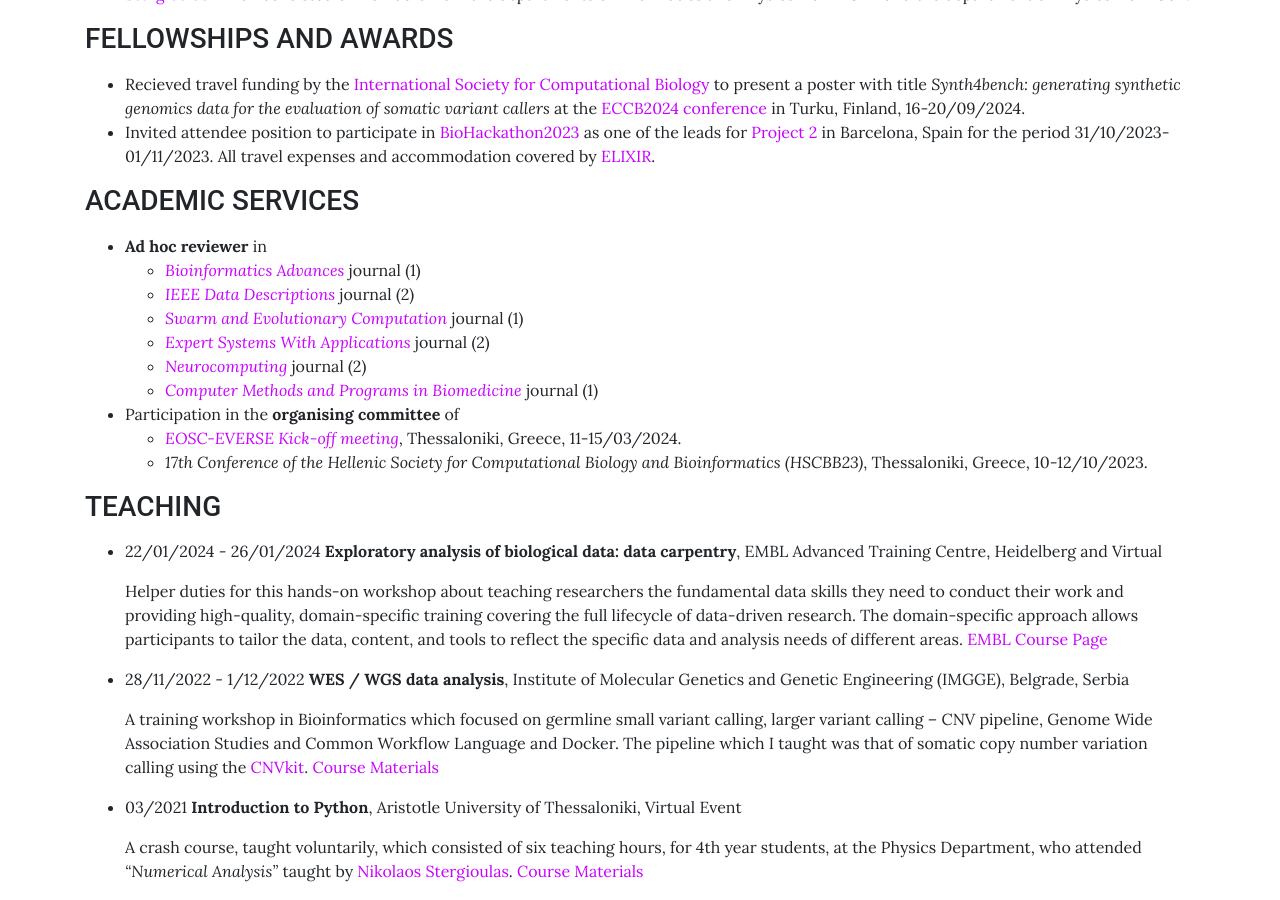
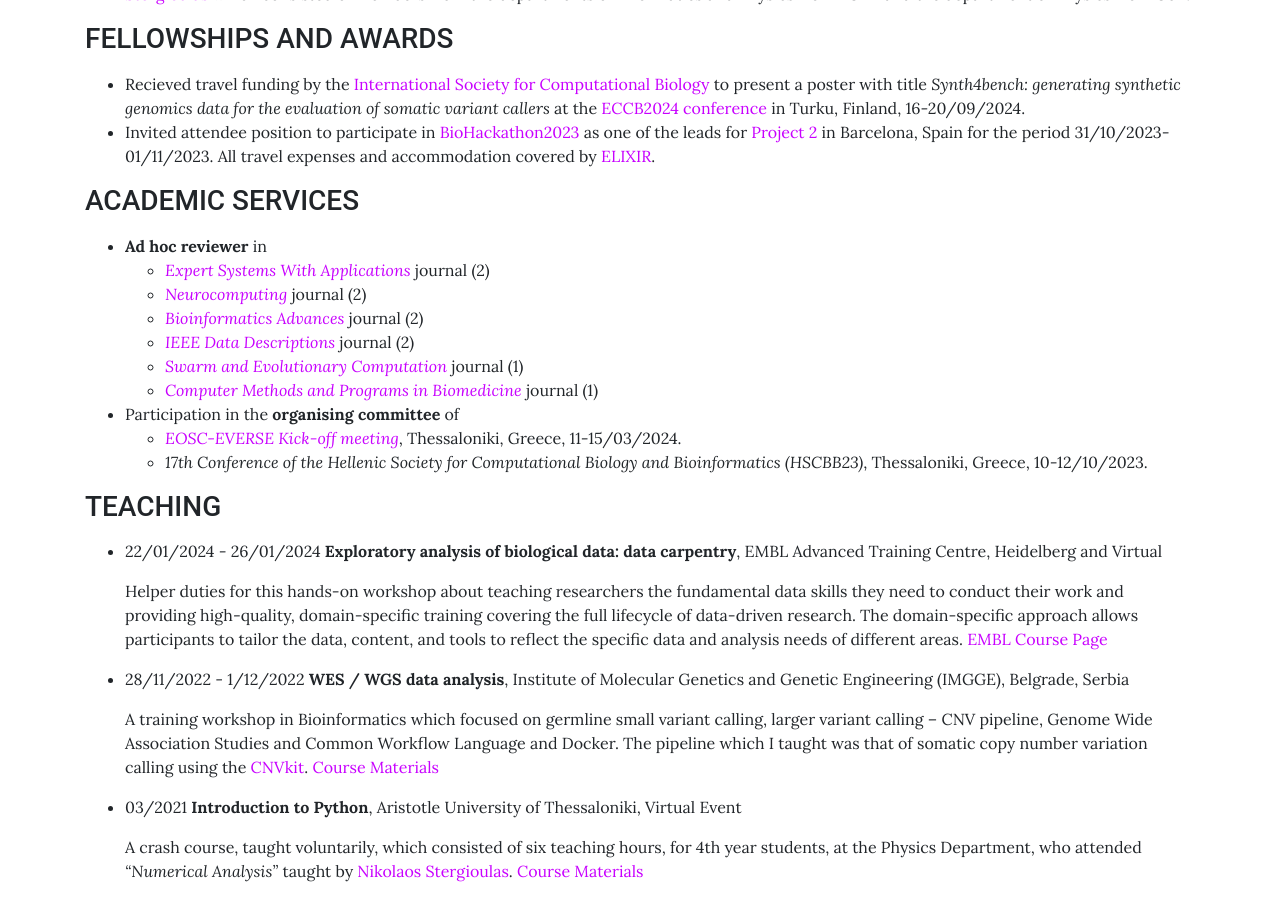
Before and after one commit to sfragkoul/sfragkoul.github.io, a Jekyll site: the page built from pages/CV.md, in a window 1280 px wide and 900 px high, scrolled down 1607 px. Built offline with Jekyll 4.4.1, drawn with Linux system fonts in a browser that asks for light colours.

Commit message:
Update CV.md

```diff
--- a/pages/CV.md
+++ b/pages/CV.md
@@ -67,11 +67,11 @@
 <p style="margin-bottom:15px"></p>
 
 - **Ad hoc reviewer** in
-  - [*Bioinformatics Advances*](https://academic.oup.com/bioinformaticsadvances) journal (1)
+  - [*Expert Systems With Applications*](https://www.sciencedirect.com/journal/expert-systems-with-applications) journal (2)
+  - [*Neurocomputing*](https://www.sciencedirect.com/journal/neurocomputing) journal (2)
+  - [*Bioinformatics Advances*](https://academic.oup.com/bioinformaticsadvances) journal (2)
   - [*IEEE Data Descriptions*](https://www.ieee-data.org/) journal (2)
   - [*Swarm and Evolutionary Computation*](https://www.sciencedirect.com/journal/swarm-and-evolutionary-computation/about/aims-and-scope) journal (1)
-  - [*Expert Systems With Applications*](https://www.sciencedirect.com/journal/expert-systems-with-applications) journal (2)
-  - [*Neurocomputing*](https://www.sciencedirect.com/journal/neurocomputing) journal (2)
   - [*Computer Methods and Programs in Biomedicine*](https://www.sciencedirect.com/journal/computer-methods-and-programs-in-biomedicine) journal (1)
 
 
```
